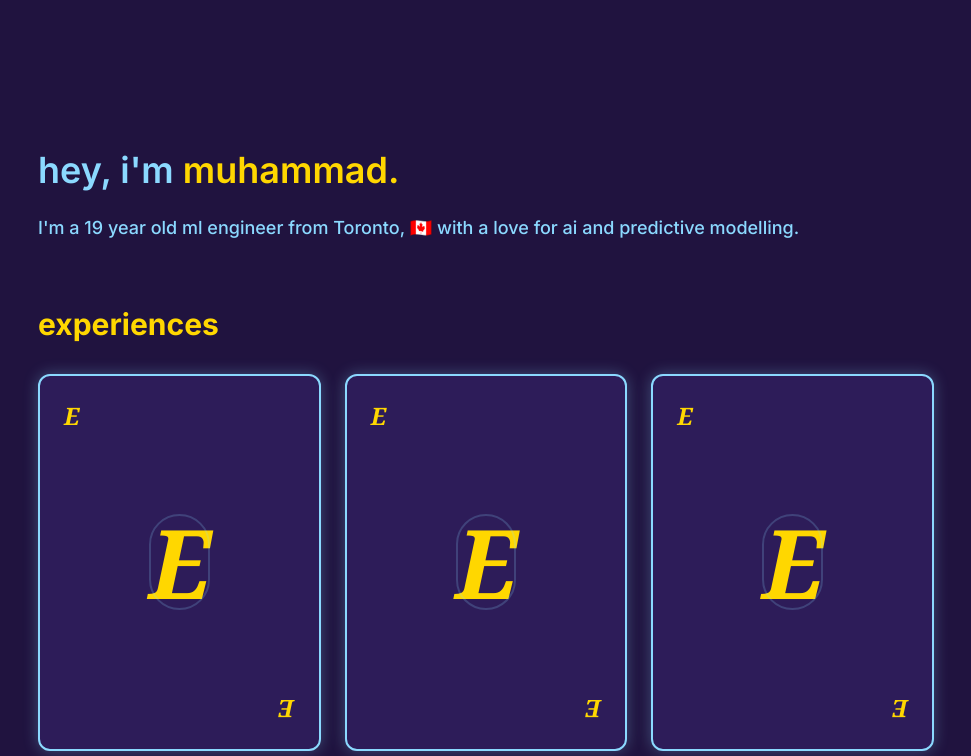
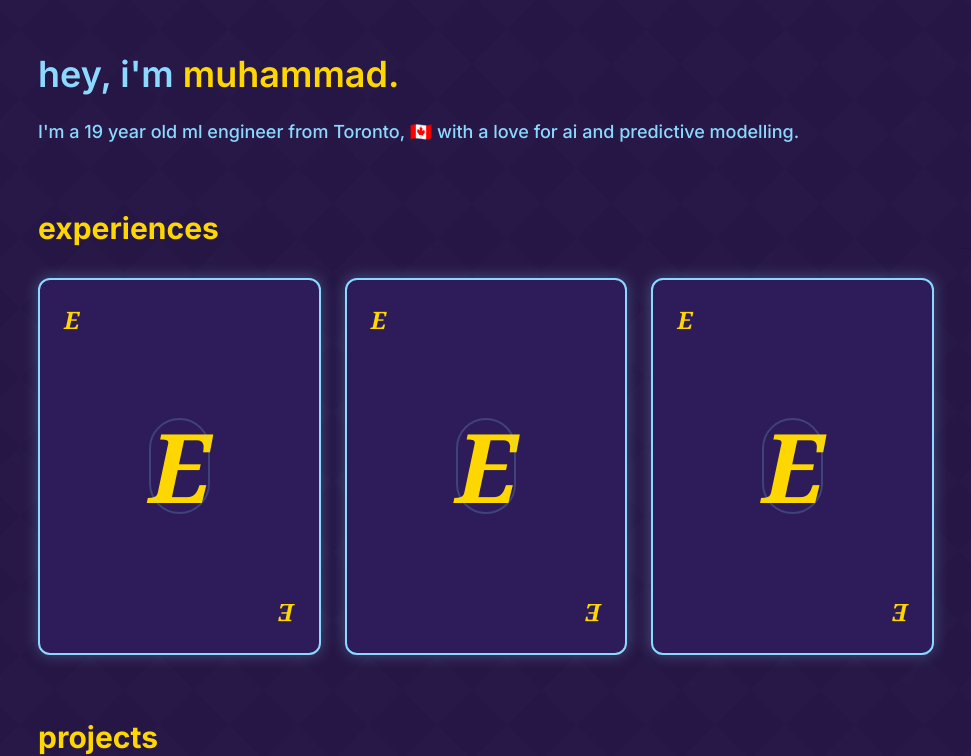
Before and after one commit to muhammad-awan0/portfolio-v2, a Next.js app: page / in a window 1280 px wide. Shown: the part 106-862 px from the top of the page, without its empty margins (154-1125 px from the left). Built offline with nearby package versions, Linux system fonts and the light colour scheme.

Commit message:
Added nice background

```diff
--- a/app/globals.css
+++ b/app/globals.css
@@ -14,8 +14,18 @@
 
 body {
   color: var(--foreground);
-  background: var(--background);
   font-family: var(--font-inter), ui-sans-serif, system-ui, -apple-system, BlinkMacSystemFont, "Segoe UI", Roboto, "Helvetica Neue", Arial, "Noto Sans", sans-serif, "Apple Color Emoji", "Segoe UI Emoji", "Segoe UI Symbol", "Noto Color Emoji";
+}
+
+.bg-blend {
+  background-color: var(--background);
+  background-image: url('/background.png');
+  background-blend-mode: cover;
+  background-size: cover;
+  background-position: center;
+  background-repeat: no-repeat;
+  background-attachment: fixed;
+  opacity: 1;
 }
 
 .text-light-blue {
--- a/app/layout.tsx
+++ b/app/layout.tsx
@@ -16,7 +16,7 @@ export default function RootLayout({
 }>) {
   return (
     <html lang="en">
-      <body className={`${inter.variable} font-sans antialiased`}>
+      <body className={`${inter.variable} font-sans antialiased bg-blend`}>
         {children}
       </body>
     </html>
--- a/app/page.tsx
+++ b/app/page.tsx
@@ -17,7 +17,7 @@ const projects = [
 export default function Home() {
   return (
     <div className="min-h-screen flex justify-center p-8">
-      <div className="max-w-4xl w-full space-y-16 mt-56">
+      <div className="max-w-4xl w-full space-y-16 mt-32">
         <header>
           <h1 className="text-4xl mb-2 font-semibold">
             <span className="text-light-blue">hey, i&apos;m </span>
```
Also changed, not shown: public/background.png (added).
